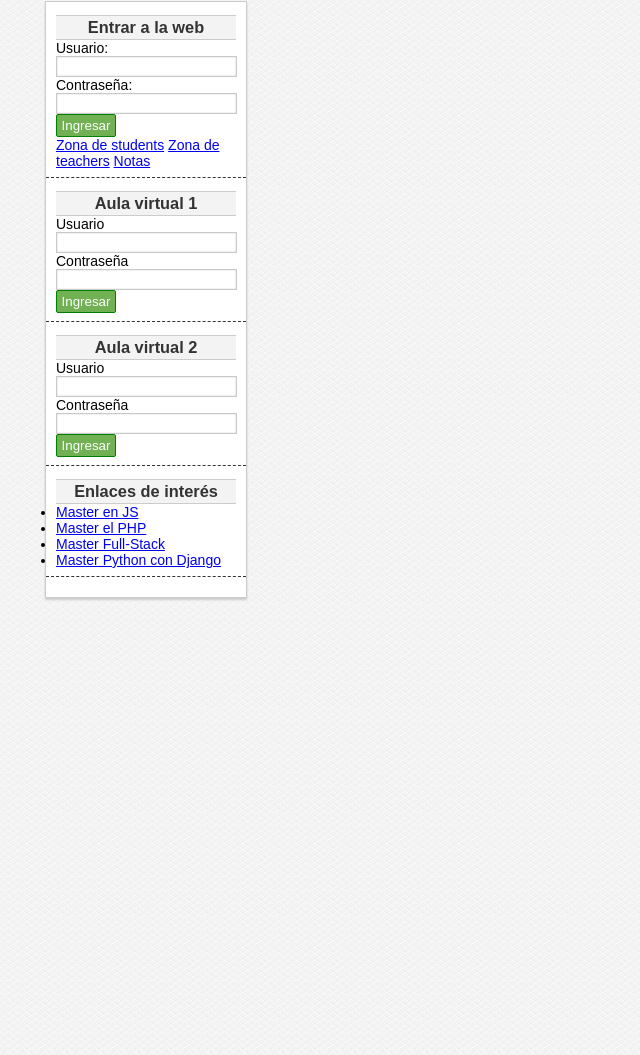
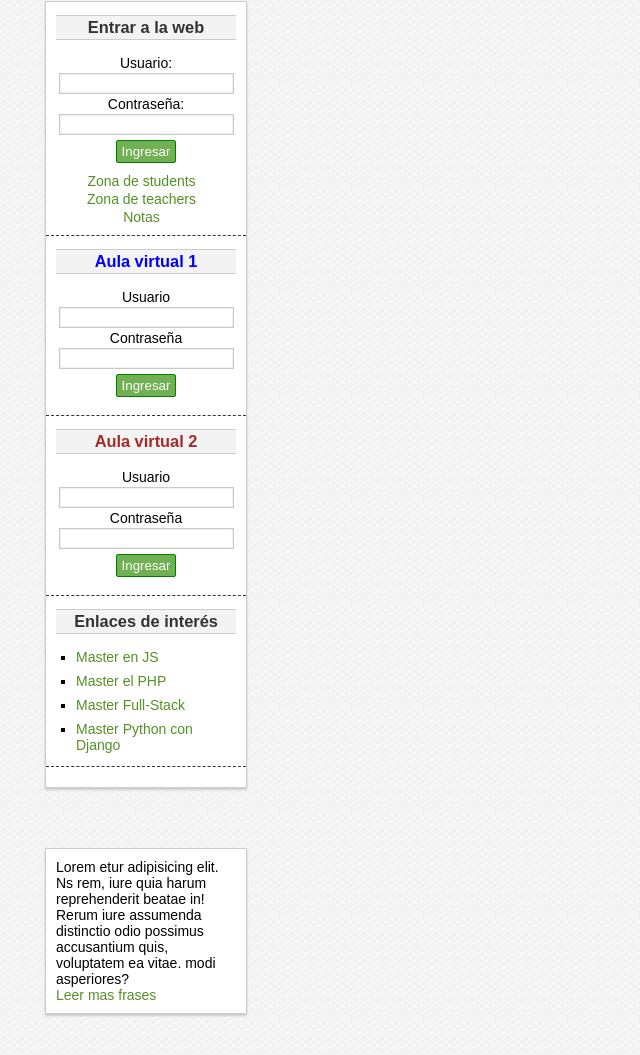
Before and after one commit to Juanda1992/CSS, a plain HTML site: page maquetacion/index.html in a window 1280 px wide. Shown: the part 319-1374 px from the top of the page, without its empty margins (0-640 px from the left). Drawn offline with Linux system fonts and the light colour scheme.

Commit message:
aside updated

```diff
--- a/maquetacion/css/styles.css
+++ b/maquetacion/css/styles.css
@@ -18,6 +18,17 @@
 
 body{
     background-image: url(../img/paven.png) ;
+}
+
+a{
+    color:  #529125;
+    text-decoration: none;
+}
+a:visited{
+    color:  #529125;
+}
+a:hover{
+    color:  #285616
 }
 
 /*Formularios*/
@@ -212,7 +223,7 @@ button:active{
 
 /*Barra lateral*/
 
-#aside {
+#aside  {
     width: 200px;
     float: left;
     margin: 30px;
@@ -220,6 +231,20 @@ button:active{
     border: 1px solid #ccc;
     box-shadow: 0px 2px 2px #ccc;
     font-family: sans-serif,'Times New Roman', Times, serif;
+}
+
+#frase {
+    width: 180px;
+    float: left;
+    padding: 10px;
+    font-family: 'Gill Sans', 'Gill Sans MT', Calibri, 'Trebuchet MS', sans-serif;
+    font-size: 14px;
+    margin: 30px;
+    background-color: white;
+    border: 1px solid #ccc;
+    box-shadow: 0px 2px 2px #ccc;
+    font-family: sans-serif,'Times New Roman', Times, serif;
+    clear: both;
 }
 
 #aside .widget{
@@ -244,10 +269,55 @@ button:active{
     text-align: center;
     padding-top: 2px;
     padding-bottom: 2px;
+    margin-bottom: 15px;
     background: #f2f3f2;
     border: 1px solid #ccc;
     border-left: none;
     border-right: none;
 }
 
+#aside li{
+    margin-top: 8px;
+    margin-bottom: 5px;
+    margin-left: 20px;
+    list-style-type:square;
+}
 /*Formularios barra lateral*/
+
+#aside div label,
+#aside div input[type="text"],
+#aside div input[type="email"],
+#aside div input[type="password"],
+#aside div a{
+    display: block;
+    width: 95%;
+    margin-top: 2px ;
+    margin-bottom: 2px;
+}
+
+#aside div input[type="button"],
+#aside div input[type="submit"],
+#aside div button[type="button"]{
+    margin-top: 5px;
+    margin-bottom: 10px;
+}
+
+#aside input,
+#aside label{
+    margin:0px auto;
+    text-align: center;
+
+}
+
+#aside #aula1{
+    color: blue;
+}
+
+#aside #aula2{
+    color: brown;
+}
+.enlace{
+    display: block;
+    margin-bottom: 2px;
+    text-align: center;
+}
--- a/maquetacion/index.html
+++ b/maquetacion/index.html
@@ -64,14 +64,14 @@
                     <input type="submit" value="Ingresar" />
                 </form>
 
-                <a href="#">Zona de students</a>
-                <a href="#">Zona de teachers</a>
-                <a href="#">Notas</a>
+                <a href="#" class="enlace">Zona de students</a>
+                <a href="#" class="enlace">Zona de teachers</a>
+                <a href="#" class="enlace">Notas</a>
 
             </div>
 
             <div class="widget" id="login">
-                <h3>Aula virtual 1</h3>
+                <h3 id="aula1">Aula virtual 1</h3>
                 <form >
                     <label for="">Usuario</label>
                     <input type="text"/>
@@ -85,7 +85,7 @@
 
 
             <div class="widget" id="login">
-                <h3>Aula virtual 2</h3>
+                <h3 id="aula2">Aula virtual 2</h3>
                 <form >
                     <label for="">Usuario</label>
                     <input type="text">
@@ -111,6 +111,13 @@
             </div>
 
         </aside>
+        <aside id="frase">
+            Lorem etur adipisicing elit. Ns rem, iure quia harum reprehenderit beatae in! Rerum iure assumenda distinctio odio possimus accusantium quis, voluptatem ea vitae.
+            modi asperiores?
+            <br>
+            <a href="#">Leer mas frases</a>
+        </aside>
+
     </div>
 </body>
 </html>
```
